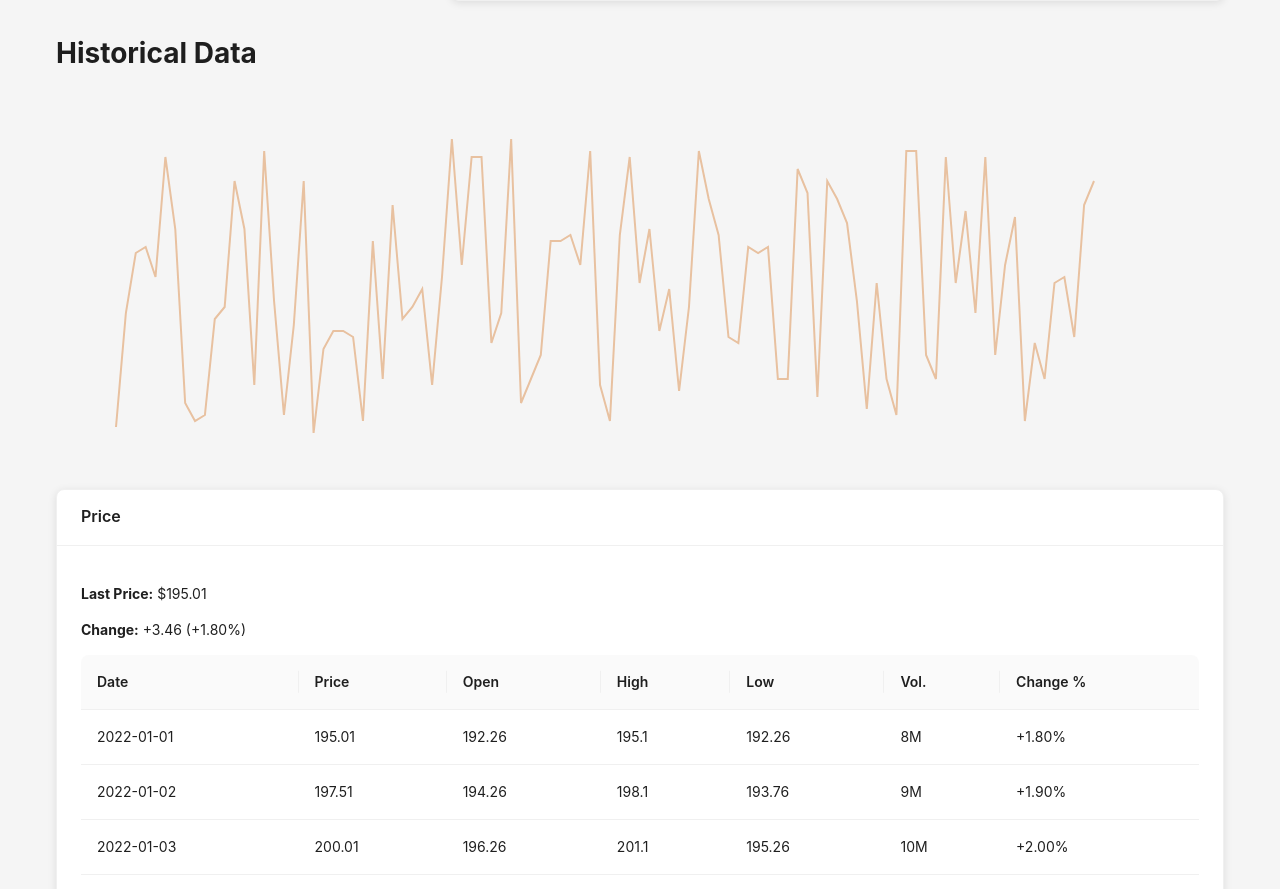
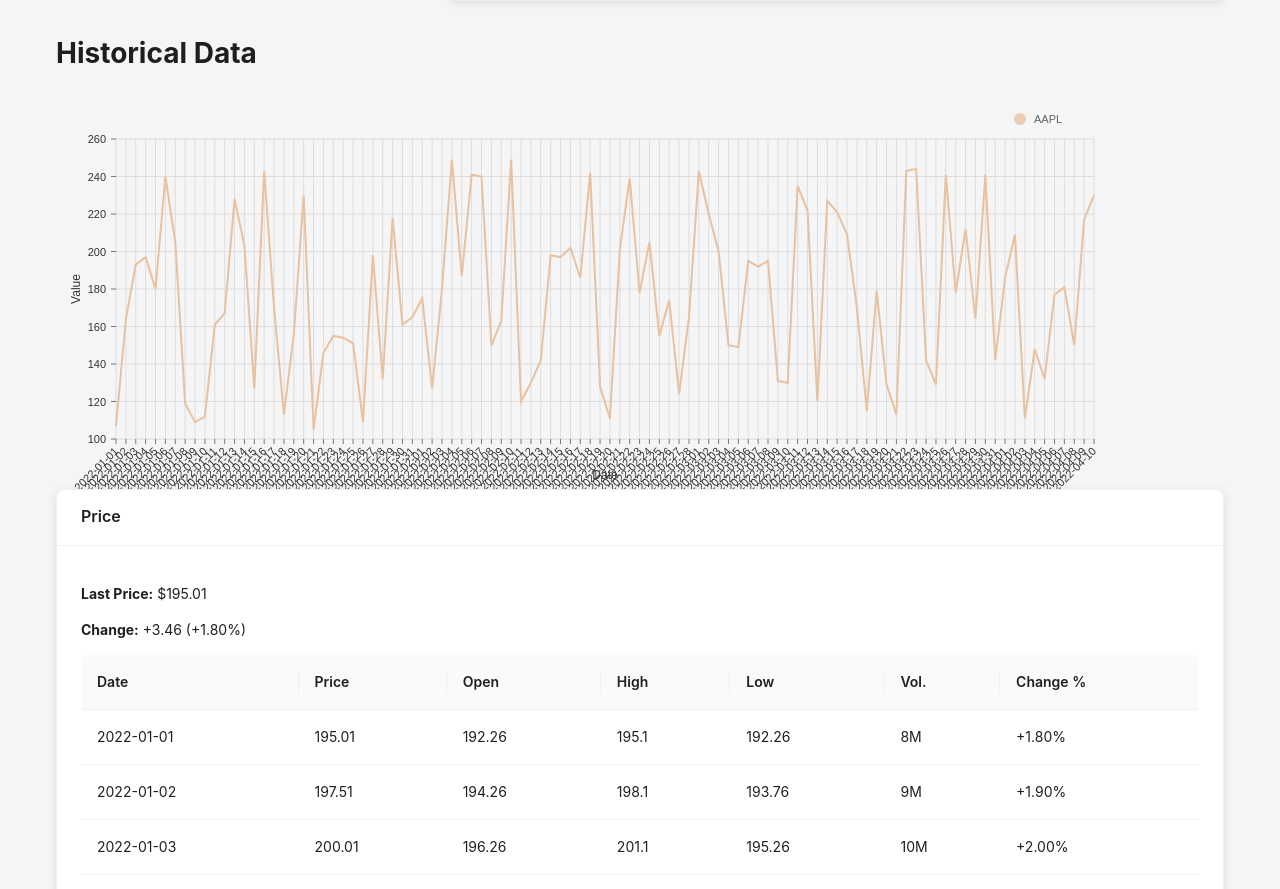
Before and after one commit to yasirshabbir44/reactjs-investing-portfolio, a React (Create React App) app: page / in a window 1280 px wide. Shown: the part 891-1780 px from the top of the page. Built offline with nearby package versions, Linux system fonts and the light colour scheme.

Commit message:
update graph

```diff
--- a/package.json
+++ b/package.json
@@ -11,6 +11,7 @@
     "@testing-library/react": "^13.4.0",
     "@testing-library/user-event": "^13.5.0",
     "antd": "^5.13.2",
+    "d3-time-format": "^4.1.0",
     "react": "^18.2.0",
     "react-dom": "^18.2.0",
     "react-router-dom": "^6.21.3",
--- a/src/components/StockChart.js
+++ b/src/components/StockChart.js
@@ -1,10 +1,97 @@
 // StockChart.js
 import React from 'react';
 import { ResponsiveLine } from '@nivo/line';
+import { timeFormat } from 'd3-time-format';
+const StockChart = ({ data }) => {
 
-const StockChart = ({ data }) => {
+    const formatDate = timeFormat('%m/%d');
+    // Extract unique x values from the data for custom tick values
+    const uniqueXValues = Array.from(
+        new Set(data.reduce((acc, serie) => [...acc, ...serie.data.map((d) => d.x)], []))
+    );
+
     return (
     <div style={{ height: '400px' }}>
+      {/*<ResponsiveLine*/}
+      {/*  data={data}*/}
+      {/*  margin={{ top: 50, right: 130, bottom: 50, left: 60 }}*/}
+      {/*  xScale={{ type: 'point' }}*/}
+      {/*  yScale={{ type: 'linear', min: 'auto', max: 'auto', stacked: true, reverse: false }}*/}
+      {/*  axisTop={null}*/}
+      {/*  axisRight={null}*/}
+      {/*  axisBottom={null}*/}
+      {/*  axisLeft={null}*/}
+      {/*  colors={{ scheme: 'nivo' }}*/}
+      {/*  enablePoints={false}*/}
+      {/*  enableGridX={false}*/}
+      {/*  enableGridY={false}*/}
+      {/*  enableSlices="x"*/}
+      {/*/>*/}
+
+
+
+        {/*<ResponsiveLine*/}
+        {/*    data={data}*/}
+        {/*    margin={{ top: 50, right: 130, bottom: 50, left: 60 }}*/}
+        {/*    xScale={{ type: 'point' }}*/}
+        {/*    yScale={{ type: 'linear', min: 'auto', max: 'auto', stacked: true, reverse: false }}*/}
+        {/*    axisTop={null}*/}
+        {/*    axisRight={null}*/}
+        {/*    axisBottom={{*/}
+        {/*        orient: 'bottom',*/}
+        {/*        tickSize: 5,*/}
+        {/*        tickPadding: 5,*/}
+        {/*        tickRotation: 0,*/}
+        {/*        legend: 'Date',*/}
+        {/*        legendOffset: 36,*/}
+        {/*        legendPosition: 'middle',*/}
+        {/*    }}*/}
+        {/*    axisLeft={{*/}
+        {/*        orient: 'left',*/}
+        {/*        tickSize: 5,*/}
+        {/*        tickPadding: 5,*/}
+        {/*        tickRotation: 0,*/}
+        {/*        legend: 'Value',*/}
+        {/*        legendOffset: -40,*/}
+        {/*        legendPosition: 'middle',*/}
+        {/*    }}*/}
+        {/*    colors={{ scheme: 'nivo' }}*/}
+        {/*    enablePoints={true} // Enable data points*/}
+        {/*    pointSize={10}*/}
+        {/*    pointColor={{ theme: 'background' }}*/}
+        {/*    pointBorderWidth={2}*/}
+        {/*    pointBorderColor={{ from: 'serieColor' }}*/}
+        {/*    enableGridX={true} // Enable horizontal grid lines*/}
+        {/*    enableGridY={true} // Enable vertical grid lines*/}
+        {/*    enableSlices="x"*/}
+        {/*    useMesh={true}*/}
+        {/*    enableCrosshair={true} // Enable crosshair for better interactivity*/}
+        {/*    legends={[*/}
+        {/*        {*/}
+        {/*            anchor: 'top-right',*/}
+        {/*            direction: 'row',*/}
+        {/*            justify: false,*/}
+        {/*            translateX: 0,*/}
+        {/*            translateY: -30,*/}
+        {/*            itemsSpacing: 0,*/}
+        {/*            itemDirection: 'left-to-right',*/}
+        {/*            itemWidth: 80,*/}
+        {/*            itemHeight: 20,*/}
+        {/*            itemOpacity: 0.75,*/}
+        {/*            symbolSize: 12,*/}
+        {/*            symbolShape: 'circle',*/}
+        {/*        },*/}
+        {/*    ]}*/}
+        {/*    tooltip={({ point }) => (*/}
+        {/*        <div>*/}
+        {/*            <strong>{point.serieId}</strong>*/}
+        {/*            <br />*/}
+        {/*            {`Value: ${point.data.y}`}*/}
+        {/*        </div>*/}
+        {/*    )}*/}
+        {/*/>*/}
+
+
         <ResponsiveLine
             data={data}
             margin={{ top: 50, right: 130, bottom: 50, left: 60 }}
@@ -12,13 +99,60 @@ const StockChart = ({ data }) => {
             yScale={{ type: 'linear', min: 'auto', max: 'auto', stacked: true, reverse: false }}
             axisTop={null}
             axisRight={null}
-        axisBottom={null}
-        axisLeft={null}
+            axisBottom={{
+                orient: 'bottom',
+                tickSize: 5,
+                tickPadding: 5,
+                tickRotation: -45,
+                legend: 'Date',
+                legendOffset: 36,
+                legendPosition: 'middle',
+                tickValues: uniqueXValues,
+                tickFormat: (value) => formatDate(new Date(value)),
+            }}
+            axisLeft={{
+                orient: 'left',
+                tickSize: 5,
+                tickPadding: 5,
+                tickRotation: 0,
+                legend: 'Value',
+                legendOffset: -40,
+                legendPosition: 'middle',
+            }}
             colors={{ scheme: 'nivo' }}
-        enablePoints={false}
-        enableGridX={false}
-        enableGridY={false}
+            enablePoints={true}
+            pointSize={10}
+            pointColor={{ theme: 'background' }}
+            pointBorderWidth={2}
+            pointBorderColor={{ from: 'serieColor' }}
+            enableGridX={true}
+            enableGridY={true}
             enableSlices="x"
+            useMesh={true}
+            enableCrosshair={true}
+            legends={[
+                {
+                    anchor: 'top-right',
+                    direction: 'row',
+                    justify: false,
+                    translateX: 0,
+                    translateY: -30,
+                    itemsSpacing: 0,
+                    itemDirection: 'left-to-right',
+                    itemWidth: 80,
+                    itemHeight: 20,
+                    itemOpacity: 0.75,
+                    symbolSize: 12,
+                    symbolShape: 'circle',
+                },
+            ]}
+            tooltip={({ point }) => (
+                <div>
+                    <strong>Date:</strong> {formatDate(new Date(point.data.xFormatted))}
+                    <br />
+                    <strong>{point.serieId}:</strong> {point.data.y}
+                </div>
+            )}
         />
     </div>
   );
--- a/src/pages/Home.js
+++ b/src/pages/Home.js
@@ -19,7 +19,7 @@ const HomePage = () => {
   const startDate = new Date('2022-01-01');
   const endDate = new Date('2022-04-10'); // Adjust end date as needed
   const minRandomValue = 100;
-  const maxRandomValue = 150;
+  const maxRandomValue = 250;
   const chartData = [
     {
       id: 'AAPL',
```
Also changed, not shown: 1 other file (tests, documents, lock files or other folders). Lines whose indentation alone changed are shown as unchanged.
